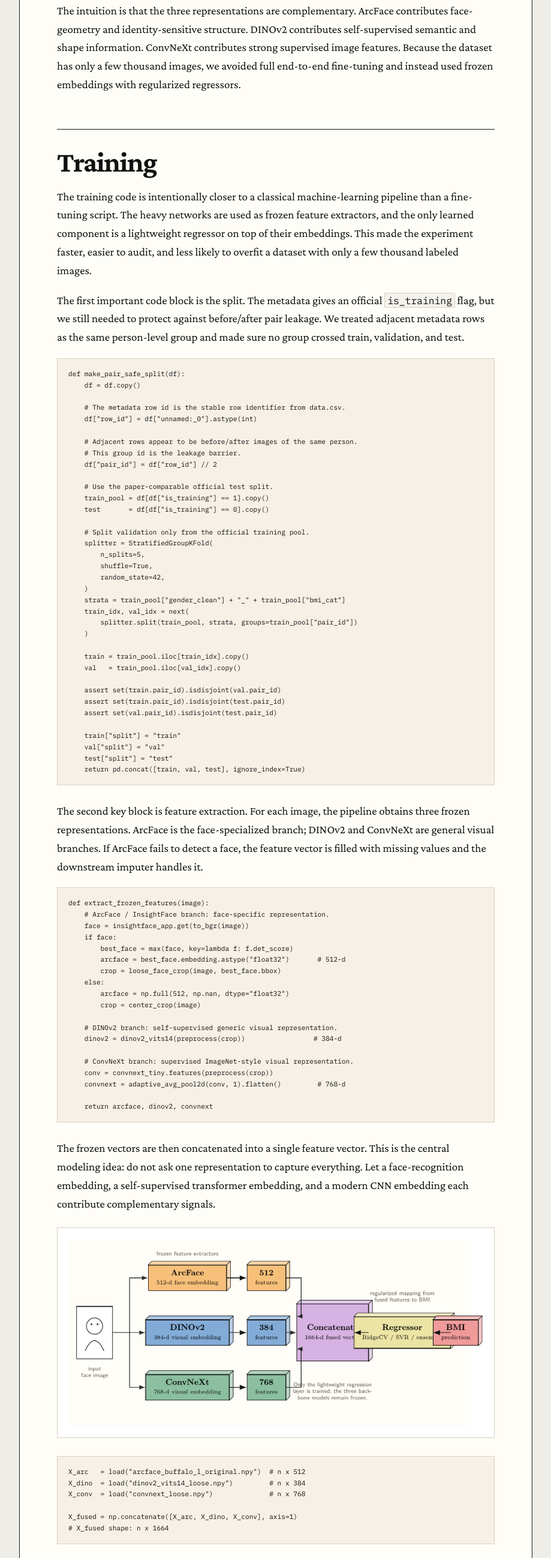
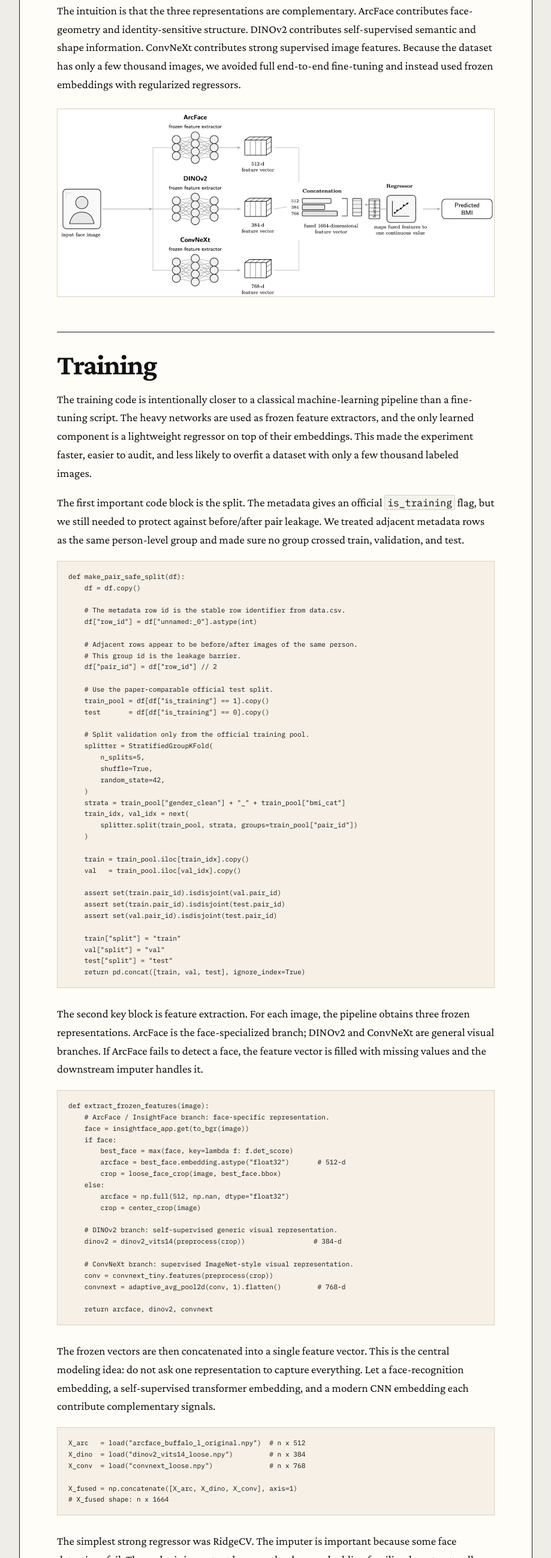
Before and after one commit to manuelarceaguirre/facefinalml2, a plain HTML site: page docs/index.html in a window 1280 px wide. Shown: the part 3010-5607 px from the top of the page at 60% size, without its empty margins (312-1231 px from the left). Drawn offline with nearby package versions, Linux system fonts and the light colour scheme.

Commit message:
Revert "Add LaTeX feature fusion diagram to blog"
This reverts commit 182c16a254e7e2adfdbf99571d9ba6a96343001a.

```diff
--- a/docs/index.html
+++ b/docs/index.html
@@ -135,6 +135,7 @@ df["pair_id"] = df["row_id"] // 2</code></pre>
         <p>The strongest clue from the original paper is that face-specialized features beat generic image features. VGG-Face worked better than VGG-Net because it was trained to represent faces. The modern version of that idea is ArcFace, a face-recognition embedding trained to separate identities in a highly discriminative feature space.</p>
         <p>However, BMI from a face image is not purely an identity-recognition problem. Generic visual cues can still matter: pose, face shape, texture, lighting, and other visual patterns. For that reason we combined ArcFace with two modern general-purpose image representations: DINOv2 and ConvNeXt.</p>
         <p>The intuition is that the three representations are complementary. ArcFace contributes face-geometry and identity-sensitive structure. DINOv2 contributes self-supervised semantic and shape information. ConvNeXt contributes strong supervised image features. Because the dataset has only a few thousand images, we avoided full end-to-end fine-tuning and instead used frozen embeddings with regularized regressors.</p>
+        <img class="pipeline-diagram" src="assets/diagram.png" alt="Pipeline diagram showing a face image split into ArcFace, DINOv2, and ConvNeXt frozen feature extractors, concatenated into a fused feature vector and passed into a regressor to output predicted BMI." />
       </section>
 
       <section id="training">
@@ -201,7 +202,6 @@ df["pair_id"] = df["row_id"] // 2</code></pre>
     return arcface, dinov2, convnext</code></pre>
 
         <p>The frozen vectors are then concatenated into a single feature vector. This is the central modeling idea: do not ask one representation to capture everything. Let a face-recognition embedding, a self-supervised transformer embedding, and a modern CNN embedding each contribute complementary signals.</p>
-        <img class="pipeline-diagram" src="assets/feature_fusion_diagram.png" alt="Neural-network style diagram showing a face image sent to three frozen feature extractors, ArcFace, DINOv2, and ConvNeXt, whose feature vectors are concatenated and passed to a regularized regressor to output predicted BMI." />
         <pre><code>X_arc   = load("arcface_buffalo_l_original.npy")  # n x 512
 X_dino  = load("dinov2_vits14_loose.npy")         # n x 384
 X_conv  = load("convnext_loose.npy")              # n x 768
```
Also changed, not shown: report/face_bmi_blog.html (+1 -1 lines), docs/assets/diagram.png (added), docs/assets/feature_fusion_diagram.png (deleted), report/assets/diagram.png (added), report/assets/feature_fusion_diagram.png (deleted), 1 other file.
